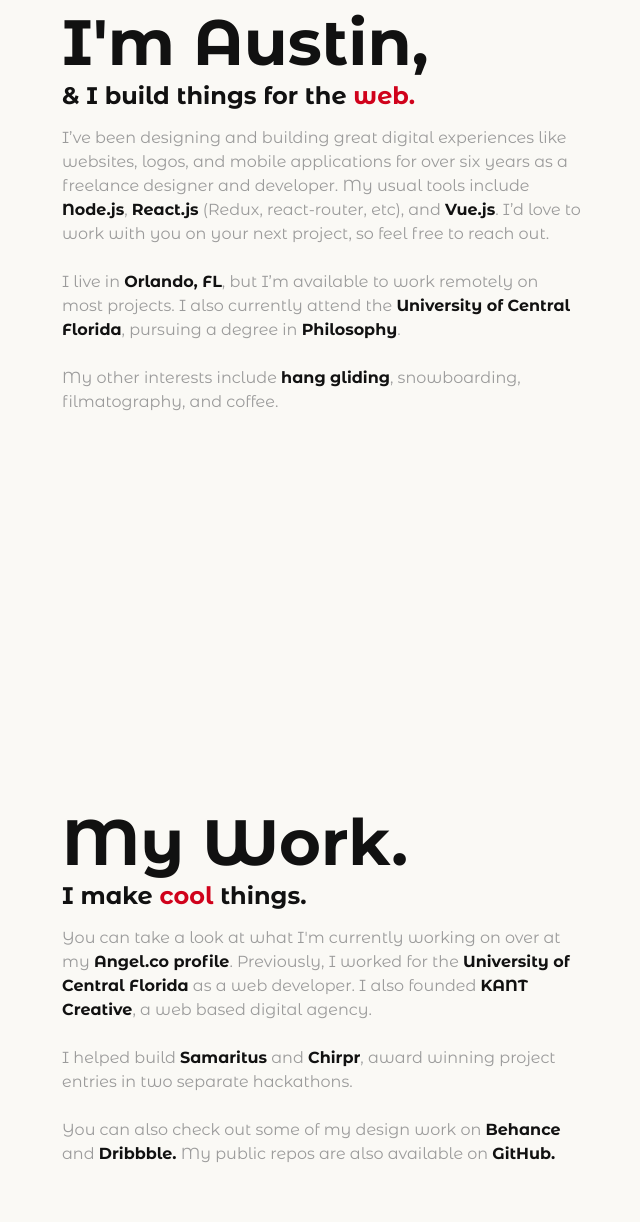
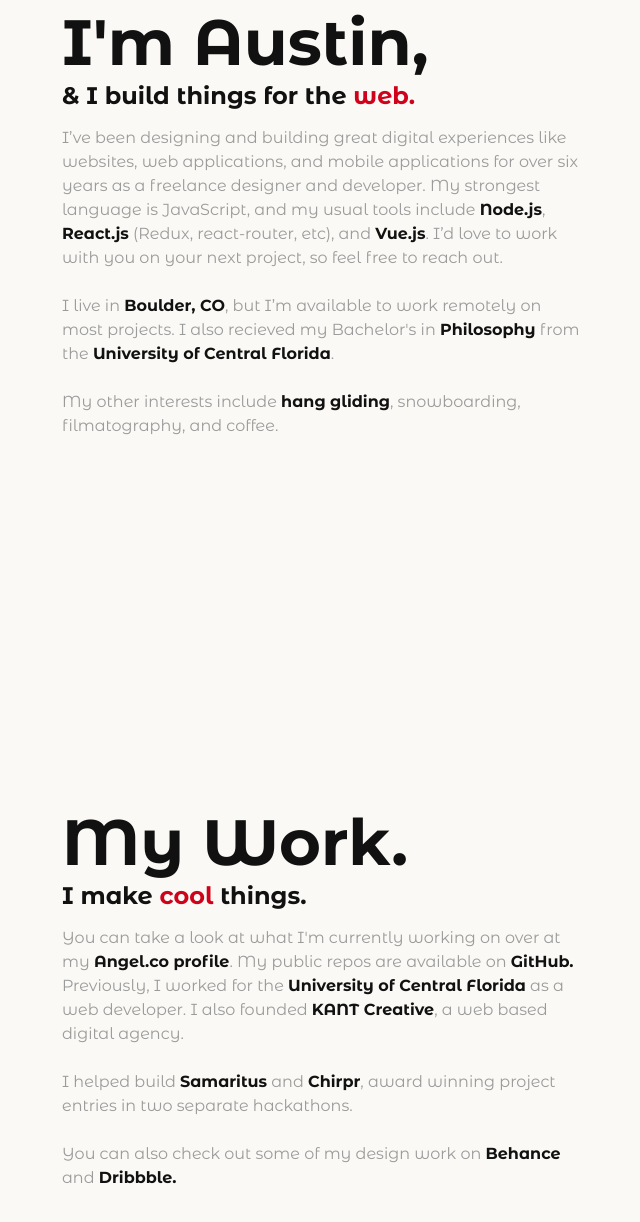
Before and after one commit to tindleaj/austintindle.me, a plain HTML site: page index.html in a window 1280 px wide. Shown: the part 978-2200 px from the top of the page, without its empty margins (318-958 px from the left). Drawn offline with Linux system fonts and the light colour scheme; a script that the page names is missing.

Commit message:
Updates after moving to Colorado

```diff
--- a/index.html
+++ b/index.html
@@ -27,7 +27,7 @@
 		<figure>
 			<h1>Full-Stack Developer</h1>
 			<h2>& <span>front-end</span> engineer</h2>
-			<p>I make things for the internet, and real life too.</p>
+			<p>I make things for the internet.</p>
 		</figure>
 
 	</header>
@@ -37,9 +37,9 @@
 		<figure>
 			<h1>I'm Austin,</h1>
 			<h2>& I build things for the <span>web.</span></h2>
-			<p>I’ve been designing and building great digital experiences like websites, logos, and mobile applications for over six years as a freelance designer and developer. My usual tools include <a href="">Node.js</a>, <a href="">React.js</a> (Redux, react-router, etc), and <a href="">Vue.js</a>. I’d love to work with you on your next project, so feel free to reach out.<br><br>
+			<p>I’ve been designing and building great digital experiences like websites, web applications, and mobile applications for over six years as a freelance designer and developer. My strongest language is JavaScript, and my usual tools include <a href="">Node.js</a>, <a href="">React.js</a> (Redux, react-router, etc), and <a href="">Vue.js</a>. I’d love to work with you on your next project, so feel free to reach out.<br><br>
 
-			I live in <a href="https://www.google.com/maps/place/Orlando,+FL/">Orlando, FL</a>, but I’m available to work remotely on most projects. I also currently attend the <a href="http://ucf.edu">University of Central Florida</a>, pursuing a degree in <a href="http://catalog.ucf.edu/content/documents/programs/Philosophy_BA.pdf">Philosophy</a>.<br><br>
+			I live in <a href="https://www.google.com/maps/place/Boulder,+CO/">Boulder, CO</a>, but I’m available to work remotely on most projects. I also recieved my Bachelor's in <a href="http://catalog.ucf.edu/content/documents/programs/Philosophy_BA.pdf">Philosophy</a> from the <a href="http://ucf.edu">University of Central Florida</a>.<br><br>
 
 			My other interests include <a href="https://www.youtube.com/watch?v=bAlOTI-Qvco">hang gliding</a>, snowboarding, filmatography, and coffee.</p>
 		</figure>
@@ -51,12 +51,12 @@
 		<figure>
 			<h1>My Work.</h1>
 			<h2>I make <span>cool</span> things.</h2>
-			<p> You can take a look at what I'm currently working on over at my <a href="https://angel.co/tindleaj">Angel.co profile</a>. Previously, I worked for the <a href="https://www.linkedin.com/in/austin-tindle-212aa28b/">University of Central Florida</a> as a web developer. I also founded <a href="http://behance.net/gallery/39611879/Kant-Creative-Branding-Website">KANT Creative</a>, a web based digital agency.<br><br>
+			<p> You can take a look at what I'm currently working on over at my <a href="https://angel.co/tindleaj">Angel.co profile</a>. My public repos are available on <a href="https://github.com/tindleaj/">GitHub.</a> Previously, I worked for the <a href="https://www.linkedin.com/in/austin-tindle-212aa28b/">University of Central Florida</a> as a web developer. I also founded <a href="http://behance.net/gallery/39611879/Kant-Creative-Branding-Website">KANT Creative</a>, a web based digital agency.<br><br>
 
 			I helped build <a href="https://twitter.com/OneMorePeter/status/529076859188035584">Samaritus</a> and <a href="http://www.hackathon.io/chirpr">Chirpr</a>, award winning project entries in two separate hackathons.<br><br>
 
 			You can also check out some of my design work on <a href="http://behance.net/austintindle">Behance</a> and <a href="http://dribbble.com/tindleaj">Dribbble.</a>
-			My public repos are also available on <a href="https://github.com/tindleaj/">GitHub.</a></p>
+			</p>
 		</figure>
 
 	</section>
```
